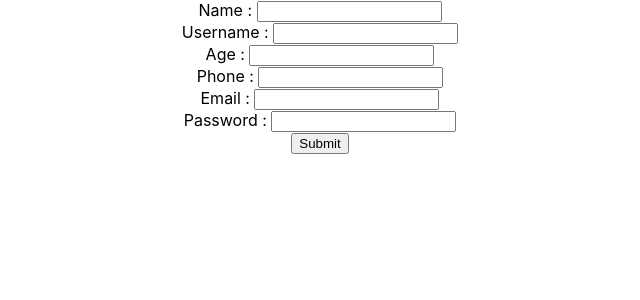
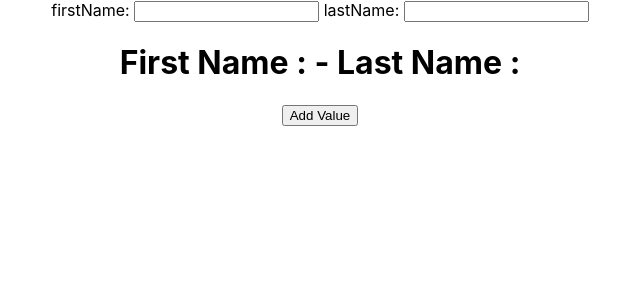
Before and after one commit to Nazmul1582/core-react-with-project, a React (Create React App) app: page / in a window 1280 px wide. Shown: the top 300 px of the page, without its empty margins (320-960 px from the left). Built offline with nearby package versions, Linux system fonts and the light colour scheme.

Commit message:
example of useState Hook

```diff
--- a/src/App.js
+++ b/src/App.js
@@ -1,8 +1,11 @@
 import './App.css';
-import ParentComp from './component/class14/contextAPI/ParentComp';
-import AdmitTeacher from './component/class15/HttpRequest/AdmitTeacher';
-import AllPost from './component/class15/HttpRequest/AllPost';
-import AllStudent from './component/class15/HttpRequest/AllStudent';
+import UseStateComp from './component/class16/Hooks/UseStateComp';
+import UseSatteWithObjArrComp from './component/class16/Hooks/UseStateWithObjArrComp';
+import UseStateWithPrevStateComp from './component/class16/Hooks/UseStateWithPrevStateComp';
+// import AdmitTeacher from './component/class15/HttpRequest/AdmitTeacher';
+// import AllPost from './component/class15/HttpRequest/AllPost';
+// import AllStudent from './component/class15/HttpRequest/AllStudent';
+// import ParentComp from './component/class14/contextAPI/ParentComp';
 // import ClickCounter from './component/class13/RenderProps/ClickCounter';
 // import CountingComp from './component/class13/RenderProps/CountingComp';
 // import HoverCounter from './component/class13/RenderProps/HoverCounter';
@@ -90,7 +93,12 @@ function App() {
 
       {/* <AllPost /> */}
       {/* <AllStudent /> */}
-      <AdmitTeacher />
+      {/* <AdmitTeacher /> */}
+
+      {/* <UseStateComp /> */}
+      {/* <UseStateWithPrevStateComp /> */}
+      <UseSatteWithObjArrComp />
+
     </div>
   );
 }
--- /dev/null
+++ b/src/component/class16/Hooks/UseStateComp.js
@@ -0,0 +1,35 @@
+import React, { useState } from 'react';
+function UseStateComp() {
+    const [count, setCount] = useState(0);
+    const [name,  setName] = useState('');
+    const updateHandler = () => {
+        setCount(5);
+        setName('Next Topper');
+    }
+    return(
+        <div>
+            <h1>Count : {count} - Name : {name}</h1>
+            <button onClick={updateHandler}>Update</button>
+        </div>
+    )
+}
+
+export default UseStateComp;
+
+
+// import React, { useState } from 'react';
+// function UseStateComp(){
+//     const [count, setCount] = useState(1);
+//     const [name, setName] = useState('')
+//     const UpdateHandler = () => {
+//         setCount(5)
+//         setName('Next Topper')
+//     }
+//     return(
+//         <div>
+//             <h1>Count : {count} - Name : {name}</h1>
+//             <button onClick={UpdateHandler}>Update</button>
+//         </div>
+//     )
+// }
+// export default UseStateComp;
--- /dev/null
+++ b/src/component/class16/Hooks/UseStateWithObjArrComp.js
@@ -0,0 +1,33 @@
+import React, { useState } from 'react';
+function UseSatteWithObjArrComp(){
+    const [name, setName] = useState({firstName:'' , lastName: ''})
+    // useState for array
+    const [values, setValues] = useState([])
+    const addValueHandler = () => {
+        let number = Math.floor(Math.random() * 100) + 50;
+        // values.push(number);
+        // let a = [...values]
+        // console.log(a);
+        // setValues(a)
+        setValues([...values, number])
+    }
+    console.log(values);
+    return(
+        <div>
+            <label> firstName: </label>
+            <input type="text" value={name.firstName}
+            onChange={e => setName({...name, firstName: e.target.value})} />
+            <label> lastName: </label>
+            <input type='text' value={name.lastName}
+            onChange={e => setName({...name, lastName: e.target.value})} />
+            <h1>First Name : {name.firstName} - Last Name : {name.lastName} </h1>
+
+            {/* useState for array */}
+            <button onClick={addValueHandler}>Add Value</button>
+            {values.map((ele, ind) => (
+                <h1 key={ind}> {ele} </h1>
+            ))}
+        </div>
+    )
+}
+export default UseSatteWithObjArrComp;
--- /dev/null
+++ b/src/component/class16/Hooks/UseStateWithPrevStateComp.js
@@ -0,0 +1,30 @@
+import React, { useState } from 'react';
+function UseStateWithPrevStateComp() {
+    const [count, setCount] = useState(0);
+    // const incrementFiveHandler = () => {
+    //     // for(let i=0; i<10; i++){
+    //     //     setCount(count + 1)
+    //     // }
+    //     setCount(count + 1);
+    //     setCount(count + 1);
+    //     setCount(count + 1);
+    //     setCount(count + 1);
+    //     setCount(count + 1);
+    // }
+    const incrementTenHandler = () => {
+        for(let i = 0; i<10; i++){
+            setCount(prevState => prevState+1);
+        }
+    }
+    return (
+        <div>
+            <h1>Clicked {count} Times</h1>
+            <button onClick={()=> setCount(count + 1)}>increment</button>
+            <button onClick={()=> setCount(count - 1)}>decrement</button>
+            <button onClick={()=> setCount(0)}>Reset</button>
+            {/* <button onClick={incrementFiveHandler}>incrementFive</button> */}
+            <button onClick={incrementTenHandler}>increment 10 times</button>
+        </div>
+    )
+}
+export default UseStateWithPrevStateComp
```
